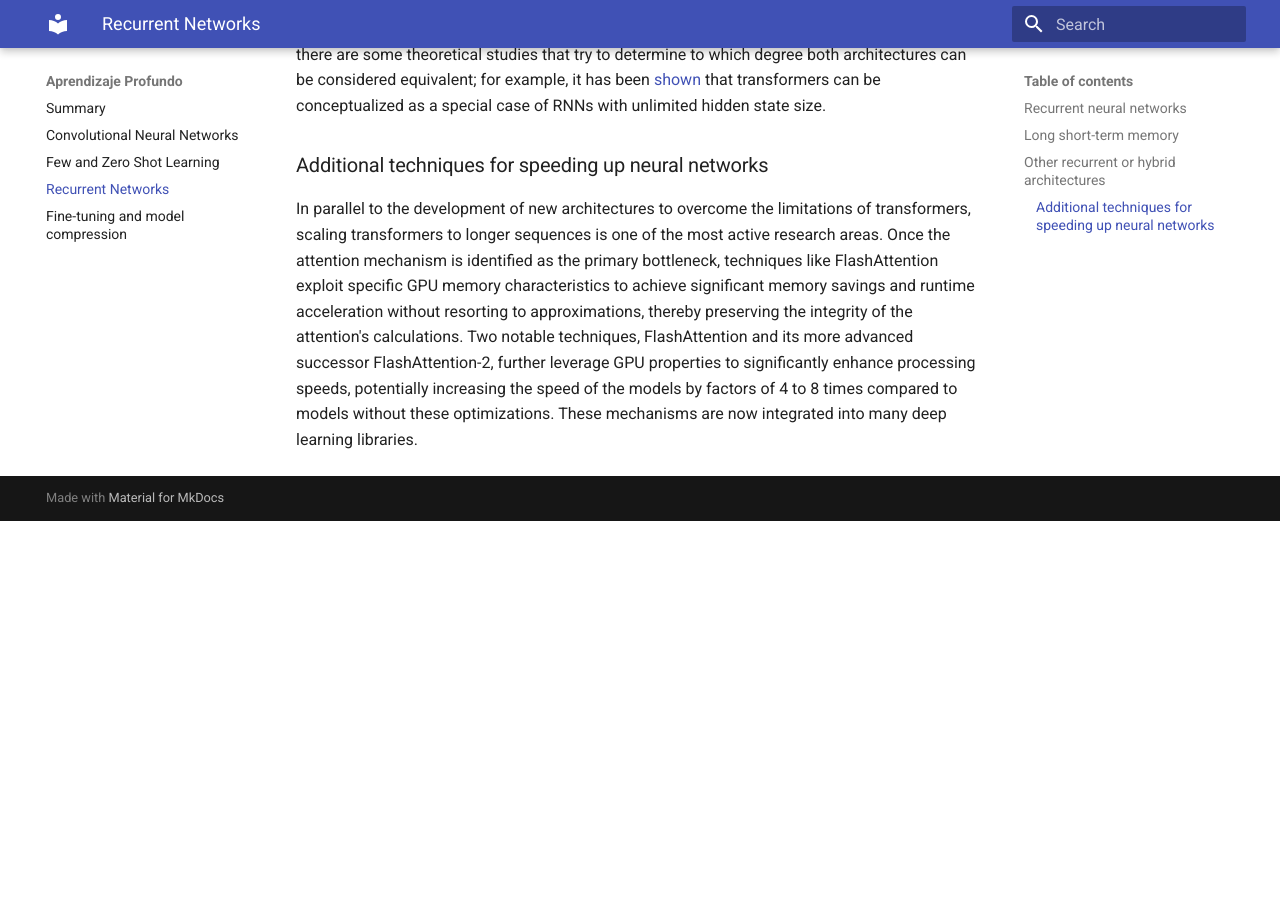
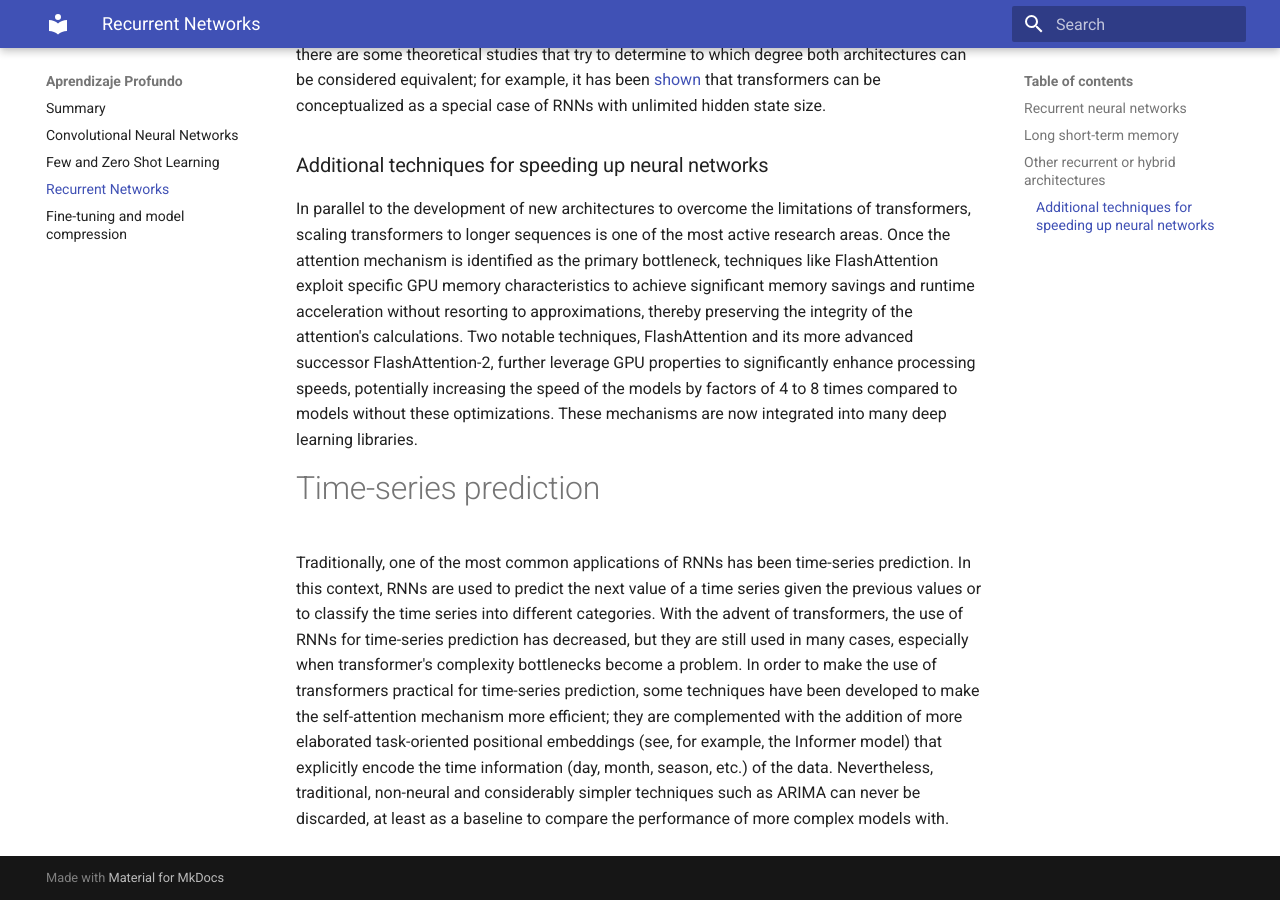
Before and after one commit to pertusa/ap, an MkDocs documentation site: the page built from docs/recurrent.md, in a window 1280 px wide and 900 px high, scrolled down 3039 px. Built offline with MkDocs 1.6.1 and Material for MkDocs 9.7.7, drawn with Linux system fonts in a browser that asks for light colours; formulas are drawn with MathJax 3; before the commit the page ends 3560 px from its top, so only the background shows below that.

Commit message:
Addition of time series

```diff
--- a/docs/recurrent.md
+++ b/docs/recurrent.md
@@ -33,3 +33,7 @@ Recent times have also seen the development of other efficient architectures suc
 ### Additional techniques for speeding up neural networks
 
 In parallel to the development of new architectures to overcome the limitations of transformers, scaling transformers to longer sequences is one of the most active research areas. Once the attention mechanism is identified as the primary bottleneck, techniques like FlashAttention exploit specific GPU memory characteristics to achieve significant memory savings and runtime acceleration without resorting to approximations, thereby preserving the integrity of the attention's calculations. Two notable techniques, FlashAttention and its more advanced successor FlashAttention-2, further leverage GPU properties to significantly enhance processing speeds, potentially increasing the speed of the models by factors of 4 to 8 times compared to models without these optimizations. These mechanisms are now integrated into many deep learning libraries.
+
+# Time-series prediction
+
+Traditionally, one of the most common applications of RNNs has been time-series prediction. In this context, RNNs are used to predict the next value of a time series given the previous values or to classify the time series into different categories. With the advent of transformers, the use of RNNs for time-series prediction has decreased, but they are still used in many cases, especially when transformer's complexity bottlenecks become a problem. In order to make the use of transformers practical for time-series prediction, some techniques have been developed to make the self-attention mechanism more efficient; they are complemented with the addition of more elaborated task-oriented positional embeddings (see, for example, the Informer model) that explicitly encode the time information (day, month, season, etc.) of the data. Nevertheless, traditional, non-neural and considerably simpler techniques such as ARIMA can never be discarded, at least as a baseline to compare the performance of more complex models with.
```
Also changed, not shown: docs/index.md (+1 -1 lines).
